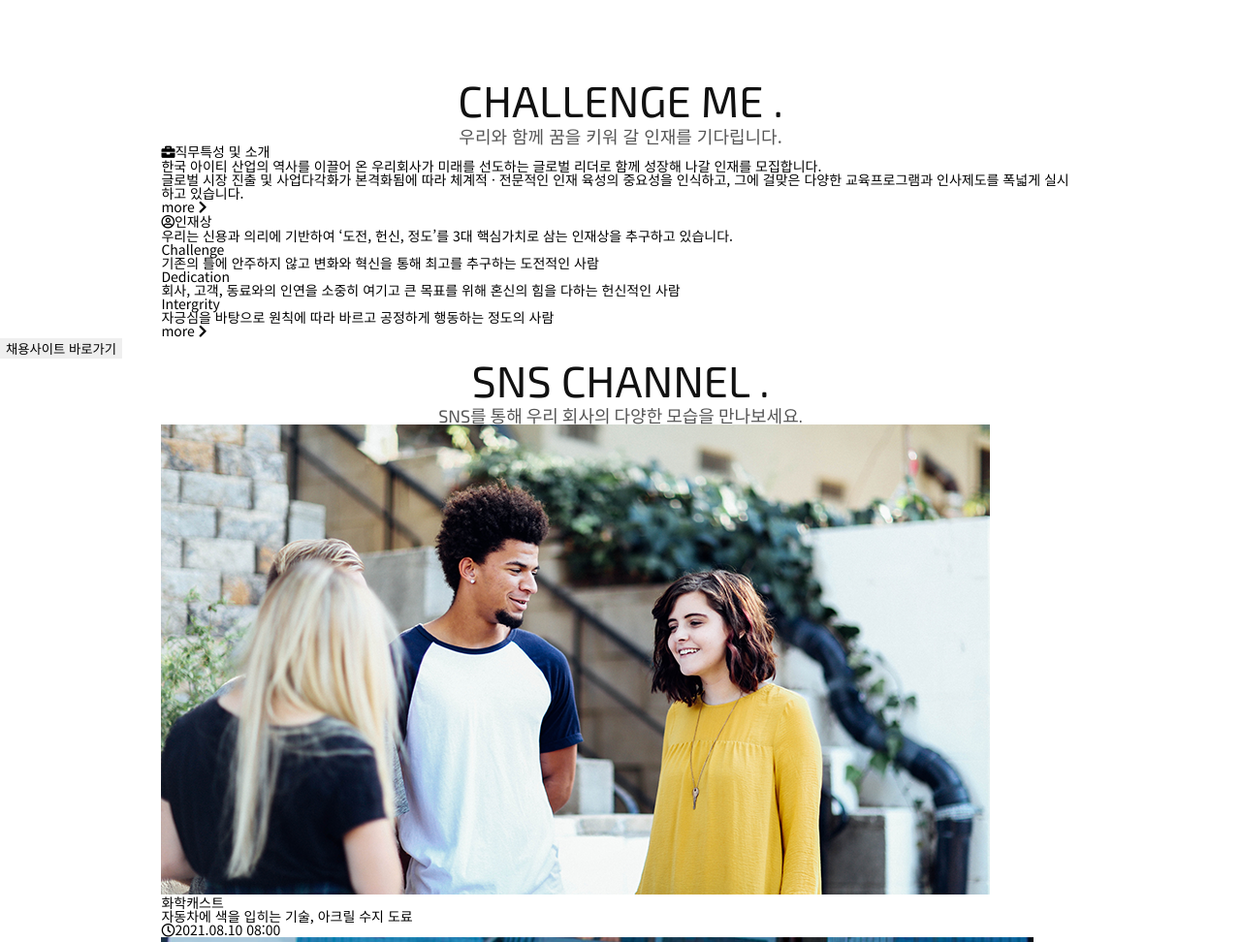
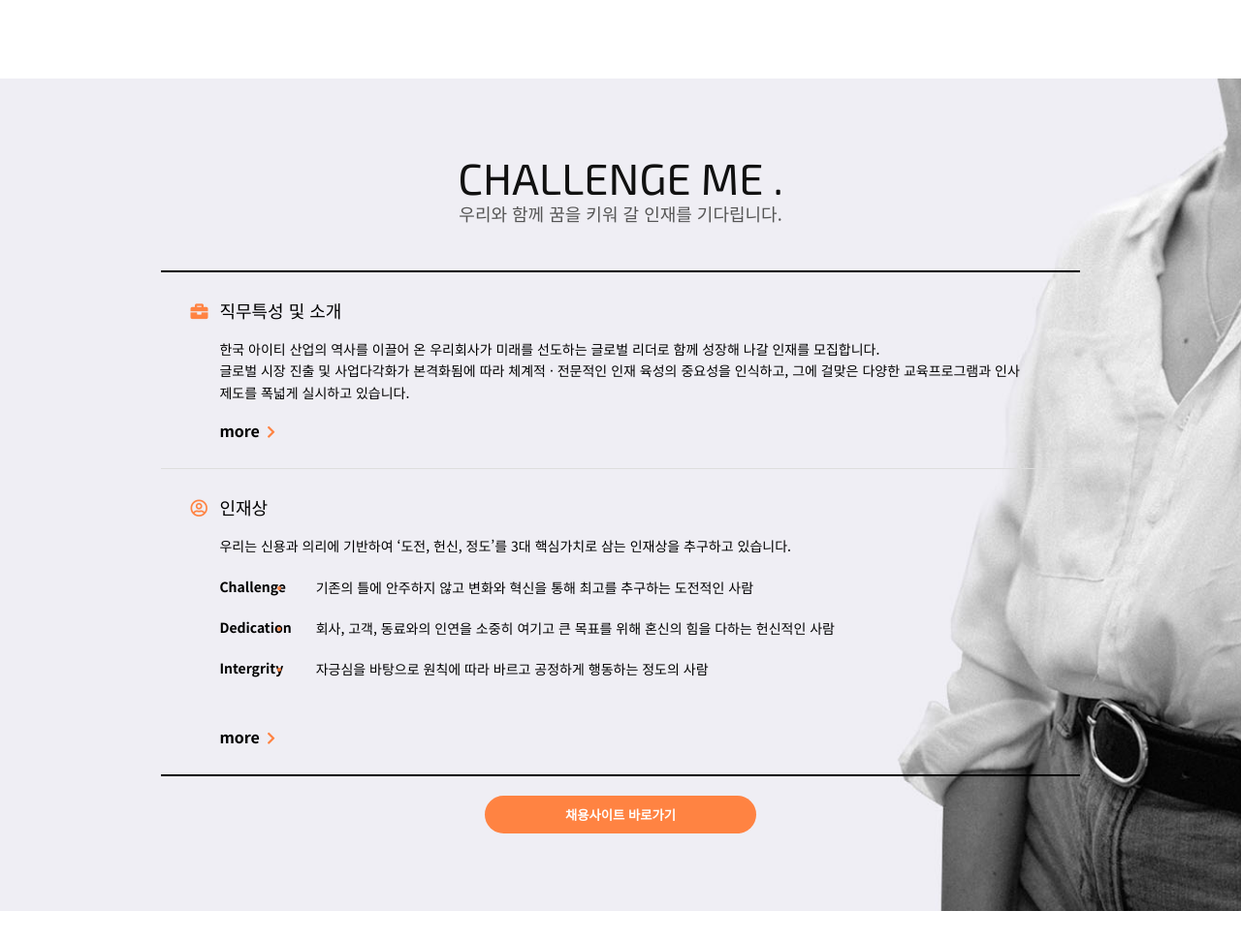
Before and after one commit to soongu/css-template01-202403, a plain HTML site: page index.html in a window 1280 px wide. Shown: the part 2327-3299 px from the top of the page at 97% size. Drawn offline with nearby package versions, Linux system fonts and the light colour scheme.

Commit message:
# section me style

```diff
--- a/css/main.css
+++ b/css/main.css
@@ -2,7 +2,7 @@
 
 /* header style */
 header {
-  background: rgba(0,0,0, 0.2);
+  background: rgba(0, 0, 0, 0.2);
   width: 100%;
   height: 100px;
   line-height: 100px;
@@ -25,7 +25,6 @@ header .inner-header .logo img {
   width: 100%;
 }
 
-
 header .inner-header .gnb {
   /* border: 3px solid red; */
   float: left;
@@ -46,7 +45,6 @@ header .inner-header .gnb li a {
 header .inner-header .gnb li a:hover {
   color: #ff8342;
 }
-
 
 header .inner-header .tnb {
   /* border: 3px solid blue; */
@@ -81,7 +79,6 @@ header .inner-header .tnb li:last-child i {
 header .inner-header .gnb-mobile {
   display: none;
 }
-
 
 /* section.main style */
 section.main {
@@ -121,7 +118,7 @@ section.main .main-title .view::after {
   content: '';
   width: 0;
   height: 100%;
-  background: rgba(255,255,255, 0.4);
+  background: rgba(255, 255, 255, 0.4);
   position: absolute;
   left: 0;
   top: 0;
@@ -169,7 +166,7 @@ section.about ul.sub-container li {
   height: 510px;
 }
 
-section.about ul.sub-container li a:hover .img-box img  {
+section.about ul.sub-container li a:hover .img-box img {
   transform: scale(1.2);
 }
 section.about ul.sub-container li .img-box {
@@ -263,3 +260,91 @@ section.innovation .img-box .inner .bottom a {
 section.innovation .img-box .inner .bottom a:hover {
   background: #f86010;
 }
+
+/* section.me style */
+section.me {
+  background: url('../img/me.jpg') no-repeat center/cover;
+  padding: 80px 0;
+  margin-bottom: 150px;
+}
+
+section.me ul.list {
+  /* background: orange; */
+  margin-top: 50px;
+  border-top: 2px solid #000;
+  border-bottom: 2px solid #000;
+}
+
+section.me ul.list > li {
+  /* border: 2px solid red; */
+  padding: 30px 60px;
+}
+
+section.me ul.list > li:first-child {
+  border-bottom: 1px solid #ddd;
+}
+section.me ul.list > li h3 {
+  font-size: 18px;
+  margin-bottom: 20px;
+  /* background: skyblue; */
+  position: relative;
+}
+section.me ul.list > li h3 span {
+  position: absolute;
+  left: -30px;
+  color: #ff8342;
+}
+section.me ul.list > li p {
+  line-height: 1.6;
+  margin-bottom: 20px;
+}
+section.me ul.list > li .more {
+  font-size: 16px;
+  font-weight: 700;
+}
+section.me ul.list > li .more span {
+  color: #ff8342;
+  font-size: 14px;
+  margin-left: 3px;
+}
+
+section.me ul.list ul.in {
+  /* background: violet; */
+  margin-bottom: 30px;
+}
+
+section.me ul.list ul.in li em {
+  /* background: tomato; */
+  float: left;
+  width: 12%;
+  margin-top: 3px;
+  font-weight: 700;
+}
+section.me ul.list ul.in li p {
+  /* background: dodgerblue; */
+  float: left;
+  position: relative;
+}
+
+section.me ul.list ul.in li p::before {
+  content: '';
+  width: 4px;
+  height: 4px;
+  border-radius: 50%;
+  background: #ff8342;
+  position: absolute;
+  left: -40px;
+  top: 10px;
+}
+
+#incruit-btn {
+  width: 280px;
+  background: #ff8342;
+  color: #fff;
+  padding: 10px 0;
+  border-radius: 50px;
+  font-weight: 700;
+  cursor: pointer;
+  display: block;
+  margin: 20px auto 0;
+}
```
